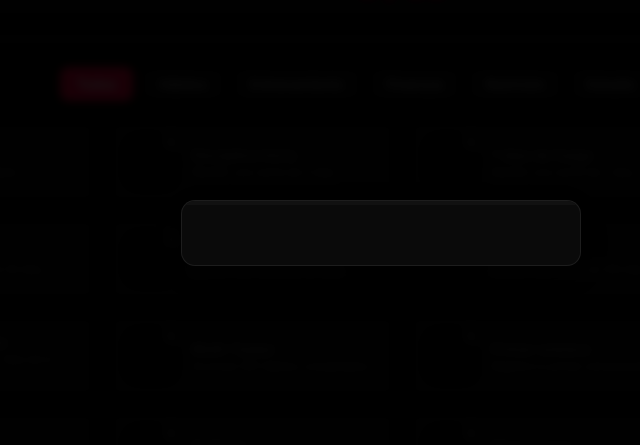
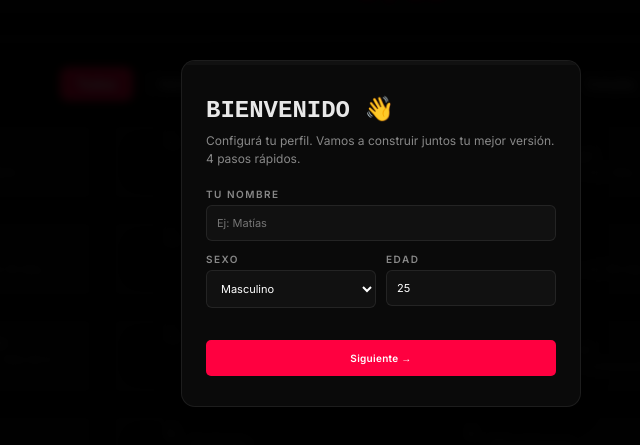
Before and after one commit to urielodosky/ASCENCION, a Next.js app: page /achievements in a window 1280 px wide. Shown: the part 167-612 px from the top of the page, without its empty margins (259-899 px from the left). Built offline with nearby package versions, Linux system fonts and the light colour scheme.

Commit message:
fix modal visibility by adding active class

```diff
--- a/src/components/ui/OnboardingModal.tsx
+++ b/src/components/ui/OnboardingModal.tsx
@@ -114,7 +114,7 @@
 
         <div style={{ padding: "30px 24px" }}>
           {step === 0 && (
-            <div className="onb-step" style={{ animation: "fadeIn 0.3s" }}>
+            <div className="onb-step active" style={{ animation: "fadeIn 0.3s" }}>
               <div style={{ fontSize: "24px", fontFamily: "'Orbitron', monospace", fontWeight: 700, marginBottom: "8px", color: "var(--text)" }}>BIENVENIDO 👋</div>
               <div style={{ fontSize: "12px", color: "var(--text2)", marginBottom: "20px", lineHeight: "1.5" }}>Configurá tu perfil. Vamos a construir juntos tu mejor versión. 4 pasos rápidos.</div>
 
@@ -141,7 +141,7 @@
           )}
 
           {step === 1 && (
-            <div className="onb-step" style={{ animation: "fadeIn 0.3s" }}>
+            <div className="onb-step active" style={{ animation: "fadeIn 0.3s" }}>
               <div style={{ fontSize: "24px", fontFamily: "'Orbitron', monospace", fontWeight: 700, marginBottom: "8px", color: "var(--text)" }}>TU CUERPO 💪</div>
               <div style={{ fontSize: "12px", color: "var(--text2)", marginBottom: "20px", lineHeight: "1.5" }}>Calculamos tus calorías y macros ideales con estos datos.</div>
 
@@ -168,7 +168,7 @@
           )}
 
           {step === 2 && (
-            <div className="onb-step" style={{ animation: "fadeIn 0.3s" }}>
+            <div className="onb-step active" style={{ animation: "fadeIn 0.3s" }}>
               <div style={{ fontSize: "24px", fontFamily: "'Orbitron', monospace", fontWeight: 700, marginBottom: "8px", color: "var(--text)" }}>TU ACTIVIDAD 🏋️‍♂️</div>
               <div style={{ fontSize: "12px", color: "var(--text2)", marginBottom: "20px", lineHeight: "1.5" }}>Define tu gasto calórico diario.</div>
 
@@ -199,7 +199,7 @@
           )}
 
           {step === 3 && (
-            <div className="onb-step" style={{ animation: "fadeIn 0.3s" }}>
+            <div className="onb-step active" style={{ animation: "fadeIn 0.3s" }}>
               <div style={{ fontSize: "24px", fontFamily: "'Orbitron', monospace", fontWeight: 700, marginBottom: "8px", color: "var(--text)" }}>TUS EMPRESAS 💼</div>
               <div style={{ fontSize: "12px", color: "var(--text2)", marginBottom: "20px", lineHeight: "1.5" }}>Configurá tus fuentes de ingreso.</div>
 
```
